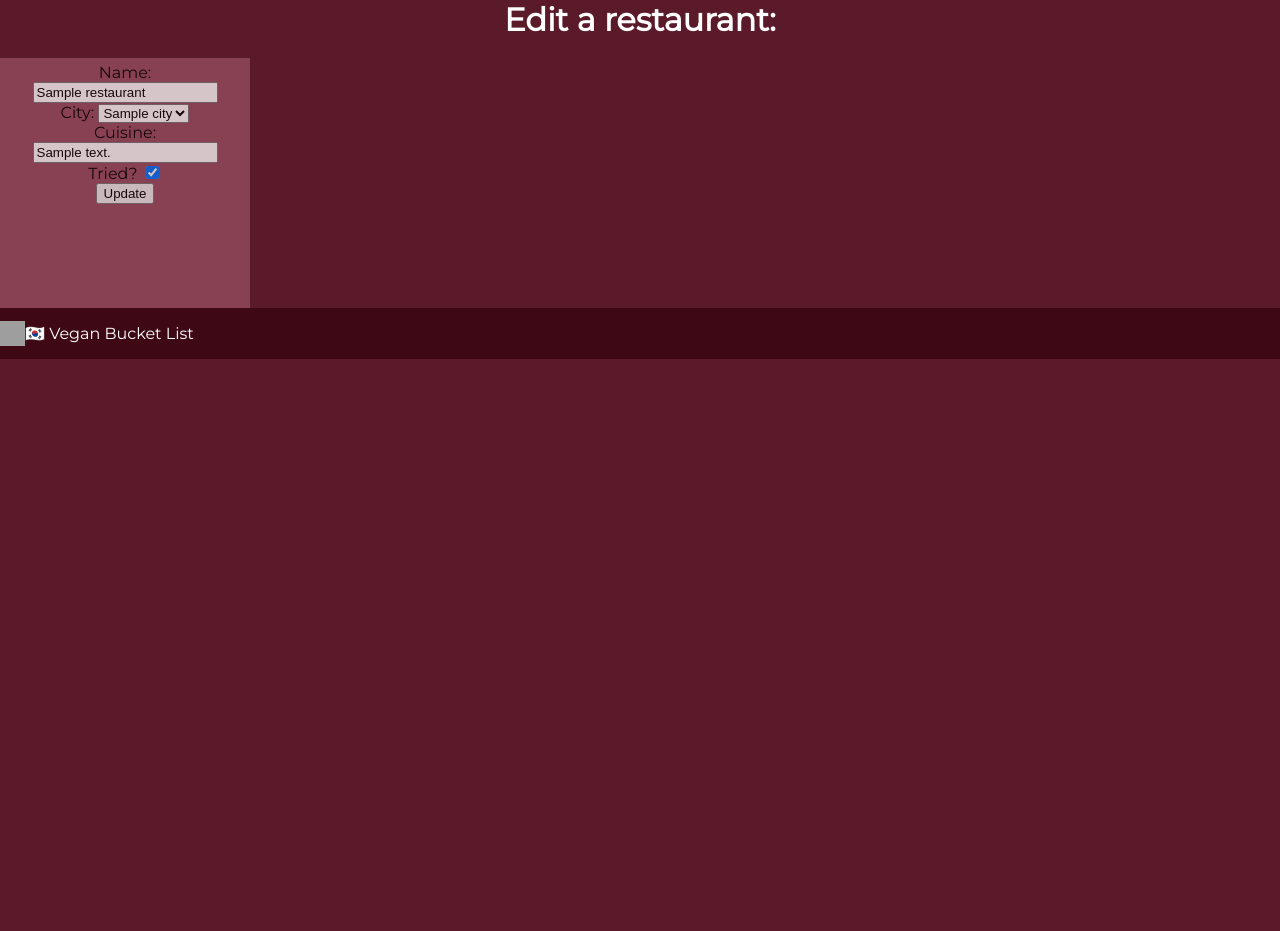
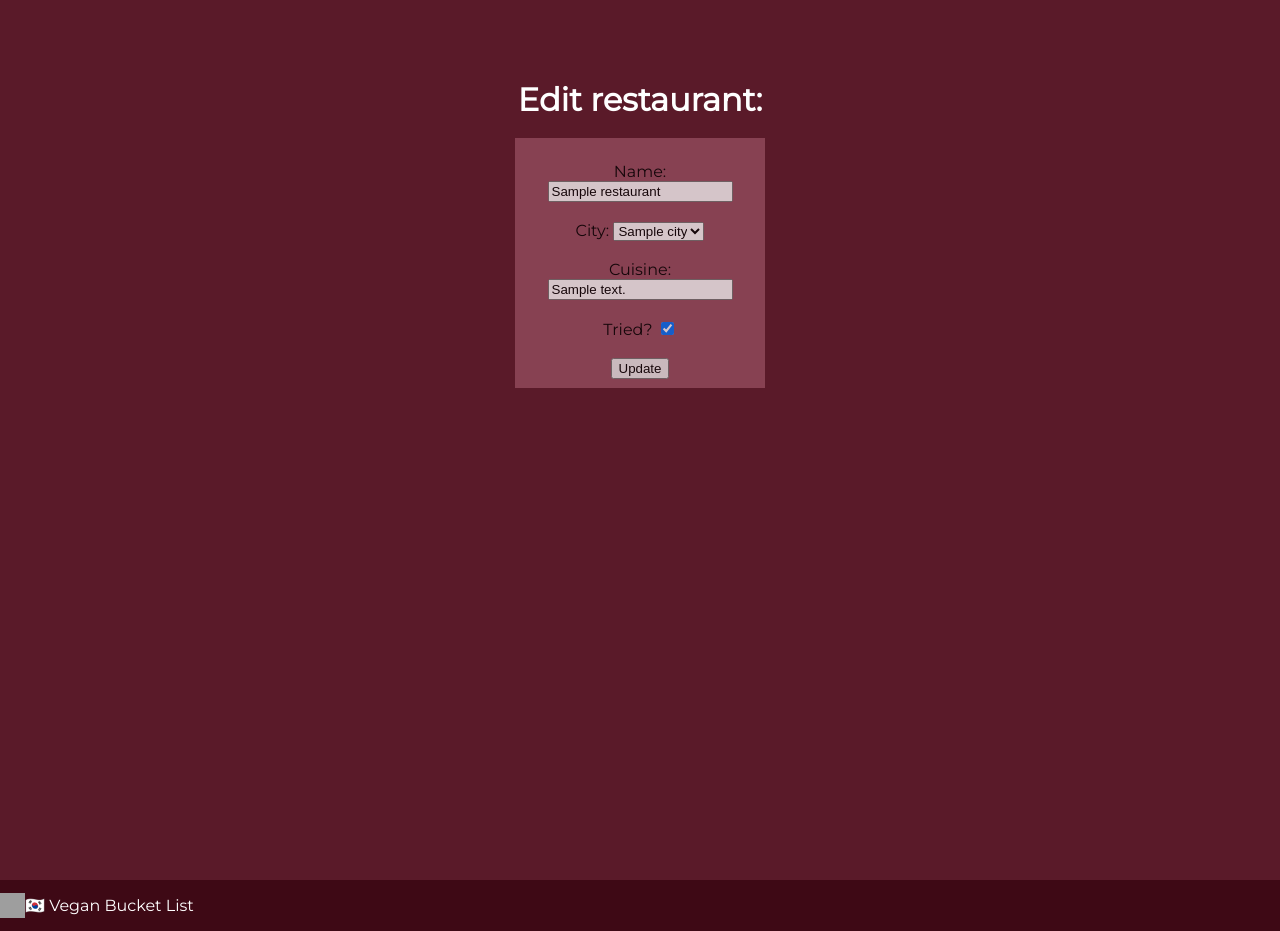
Before and after one commit to Effrancina/w4_solo_python_project, a Flask app: page /restaurants/1/edit in a window 1280 px wide. Shown: the part 80-1011 px from the top of the page. Before the commit the page ends 439 px from the top, so only its background shows below. Run offline with Flask 2, Linux system fonts and the light colour scheme; a database or web service that is not in the repository returns one stand-in record (values such as "Sample title"); some libraries are stand-ins or nearby versions; grey boxes are pictures that could not be loaded.

Commit message:
fixed edit pages

```diff
--- a/templates/cities/edit.html
+++ b/templates/cities/edit.html
@@ -1,13 +1,15 @@
 
 {% extends "cities/base1.html" %}
 {% block content%}
-    <h1>Edit a city:</h1>
+<div class="new">
+    <h1>Edit city:</h1>
 
     <form action="/cities/{{cities.id}}" method="POST" class="transparency">
         <div>
             <label for="name">Name:</label>
             <input type="text" id="name" name="name" value="{{ cities.name }}">
         </div>
+        <br>
         <div>
             <label for="visited">Have you been?</label>
             {% if cities.visited %}
@@ -16,6 +18,8 @@
             <input type="checkbox" id="visited" name="visited">
             {% endif %}
         </div>
+        <br>
         <input type="submit" value="Update">
     </form>
+</div>
 {% endblock %}
--- a/templates/restaurants/edit.html
+++ b/templates/restaurants/edit.html
@@ -1,15 +1,16 @@
 
 {% extends "restaurants/base2.html" %}
 {% block content %}
-<div>
-    <h1>Edit a restaurant:</h1>
+<div class="new">
+    <h1>Edit restaurant:</h1>
     <br>
     <form action="/restaurants/{{restaurants.id}}" method="POST" class="restaurant_transparency">
         <div>
+            <br>
             <label for="name">Name:</label>
             <input type="text" id="name" name="name" value="{{ restaurants.name }}">
         </div>
-
+        <br>
         <div>
             <label for="city_id">City:</label>
                 <select class="dropbtn" name="city_id">
@@ -18,12 +19,12 @@
                     {% endfor %}
                 </select>
         <div>
-
+        <br>
         <div>
             <label for="cuisine">Cuisine:</label>
             <input type="text" id="cuisine" name="cuisine" value="{{ restaurants.cuisine }}">
         </div>
-
+        <br>
         <div>
             <label for="tried">Tried?</label>
             {% if restaurants.tried %}
@@ -32,6 +33,7 @@
             <input type="checkbox" id="tried" name="tried">
             {% endif %}
         </div>
+        <br>
         <input type="submit" value="Update">
     </form>
 </div>
```
